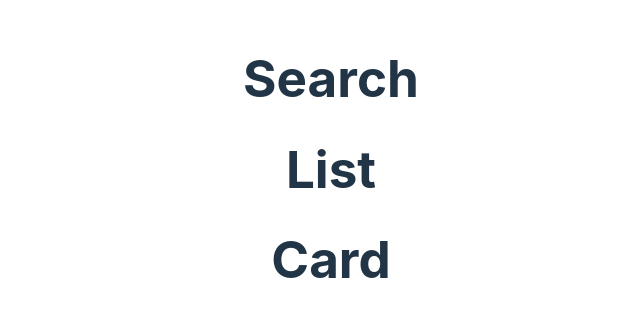
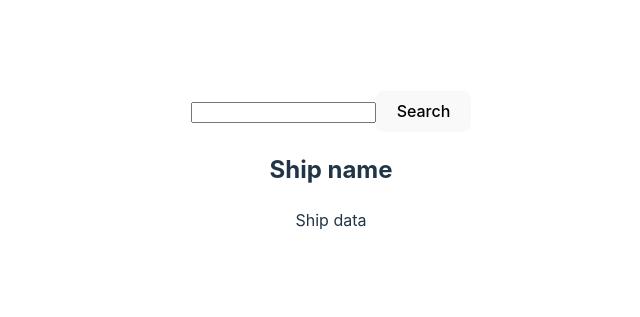
Before and after one commit to wrfmartinez/fetching-data-in-react-lab, a React (Vite) app: page / in a window 1280 px wide. Shown: the part 231-548 px from the top of the page, without its empty margins (309-949 px from the left). Built offline with nearby package versions, Linux system fonts and the light colour scheme.

Commit message:
Refactor code for better readability

```diff
--- a/src/App.jsx
+++ b/src/App.jsx
@@ -1,7 +1,8 @@
 import './App.css';
+import starshipService from './services/starshipService';
+import StarshipSearch from './components/StarshipSearch';
+import StarshipList from './components/StarshipList';
 import StarshipCard from './components/StarshipCard';
-import StarshipList from './components/StarshipList';
-import StarshipSearch from './components/StarshipSearch';
 
 const App = () => {
 
--- a/src/components/StarshipCard.jsx
+++ b/src/components/StarshipCard.jsx
@@ -1,8 +1,9 @@
-function StarshipCard() {
+const StarshipCard = () => {
   return (
-    <>
-      <h1>Card</h1>
-    </>
+    <div>
+      <h2>Ship name</h2>
+      <p>Ship data</p>
+    </div>
   )
 }
 
--- a/src/components/StarshipList.jsx
+++ b/src/components/StarshipList.jsx
@@ -1,7 +1,10 @@
-function StarshipList() {
+import StarshipSearch from "./StarshipSearch";
+
+const StarshipList = () => {
   return (
     <>
-      <h1>List</h1>
+      <ul>
+      </ul>
     </>
   )
 }
--- a/src/components/StarshipSearch.jsx
+++ b/src/components/StarshipSearch.jsx
@@ -1,8 +1,22 @@
-function StarshipSearch() {
+import { useState } from "react";
+
+const StarshipSearch = () => {
+  const [ starship, setStarship ] = useState({});
+
+  const handleInputChange = (event) => {
+    setStarship(event.target.value);
+  }
+
+  const handleSubmit = async (event) => {
+    event.preventDefault();
+    setStarship('');
+  }
+
   return (
-    <>
-      <h1>Search</h1>
-    </>
+    <form onSubmit={handleSubmit}>
+      <input id="search" type="text" />
+      <button type="submit">Search</button>
+    </form>
   )
 }
 
--- /dev/null
+++ b/src/services/starshipService.js
@@ -0,0 +1,9 @@
+const API_URL = 'https://swapi.dev/api/starships';
+
+const show = async () => {
+  const res = await fetch(API_URL);
+  const data = await res.json();
+  return data
+}
+
+export default show;
```
